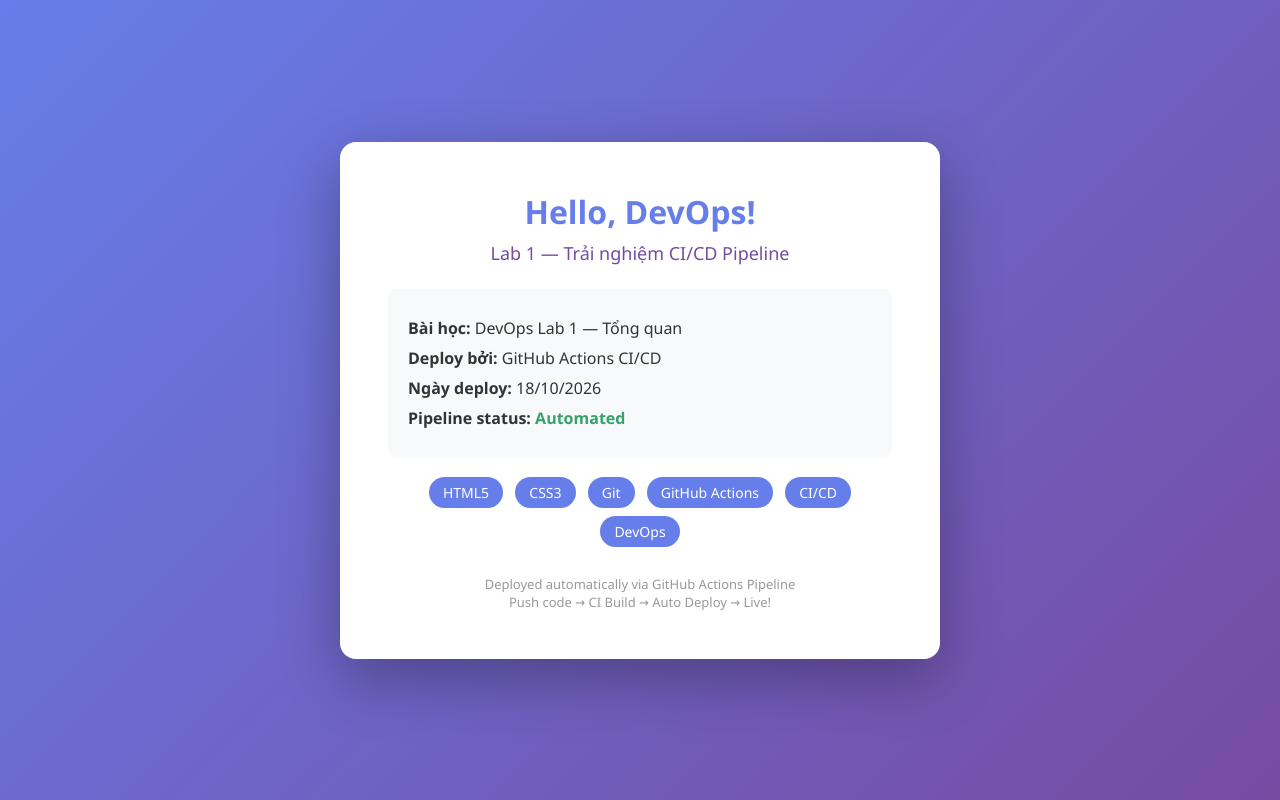
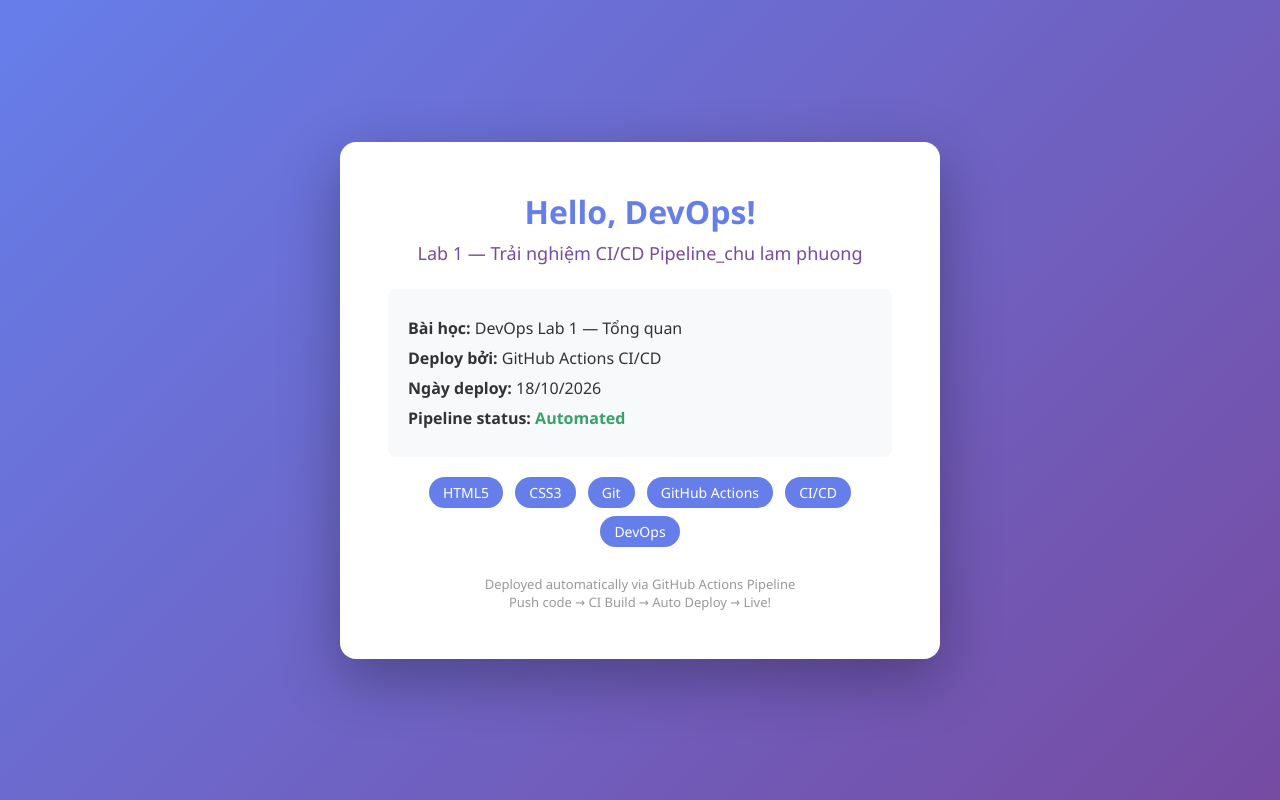
Before and after one commit to chulamphuong/devops-lab1-portfolio, a plain HTML site: page index.html in a window 1280 px wide. Drawn offline with Linux system fonts and the light colour scheme.

```diff
--- a/index.html
+++ b/index.html
@@ -43,7 +43,7 @@
 <body>
     <div class="container">
         <h1> Hello, DevOps!</h1>
-        <h2>Lab 1 — Trải nghiệm CI/CD Pipeline</h2>
+        <h2>Lab 1 — Trải nghiệm CI/CD Pipeline_chu lam phuong</h2>
 
         <div class="info">
             <p> <strong>Bài học:</strong> DevOps Lab 1 — Tổng quan</p>
```
